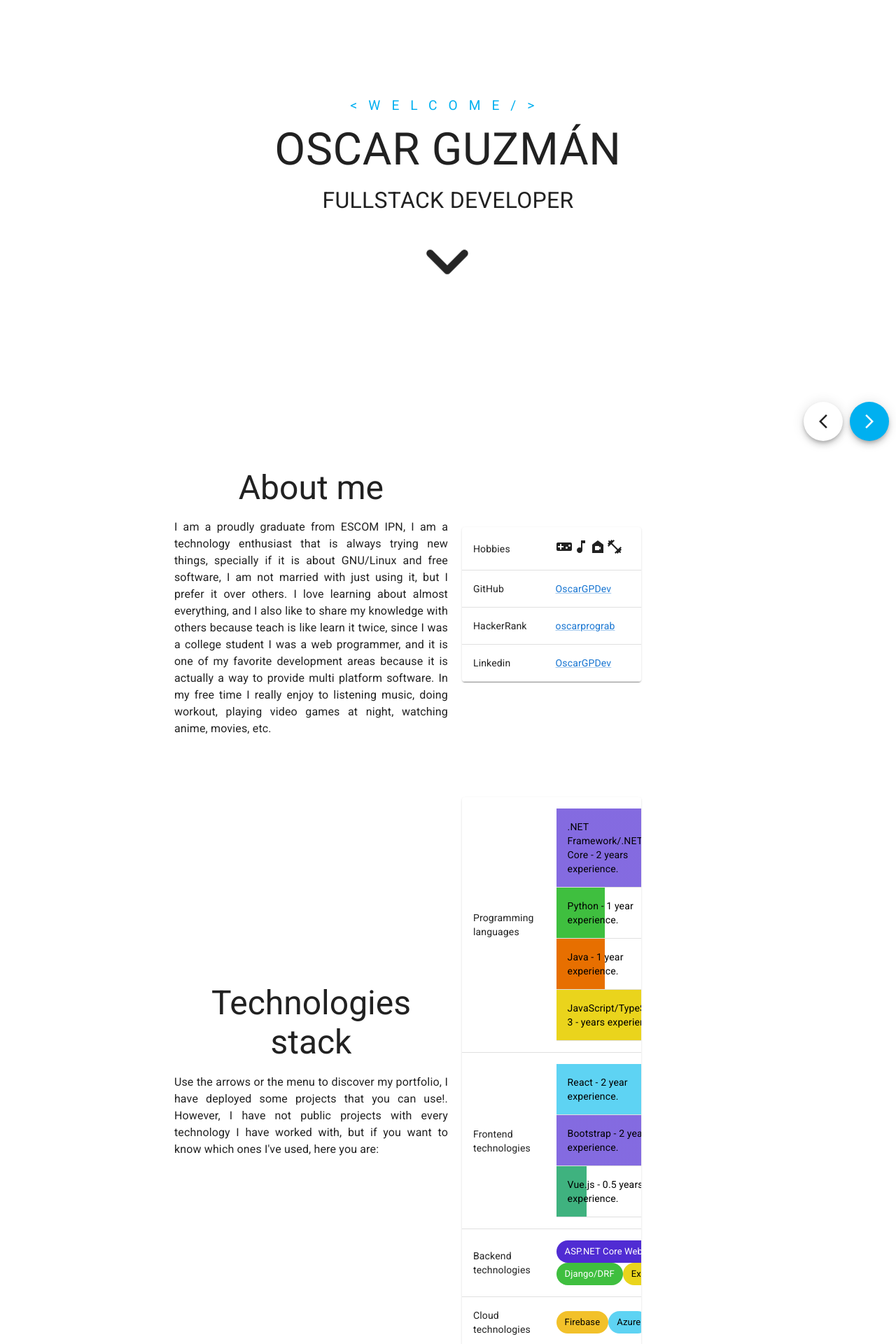
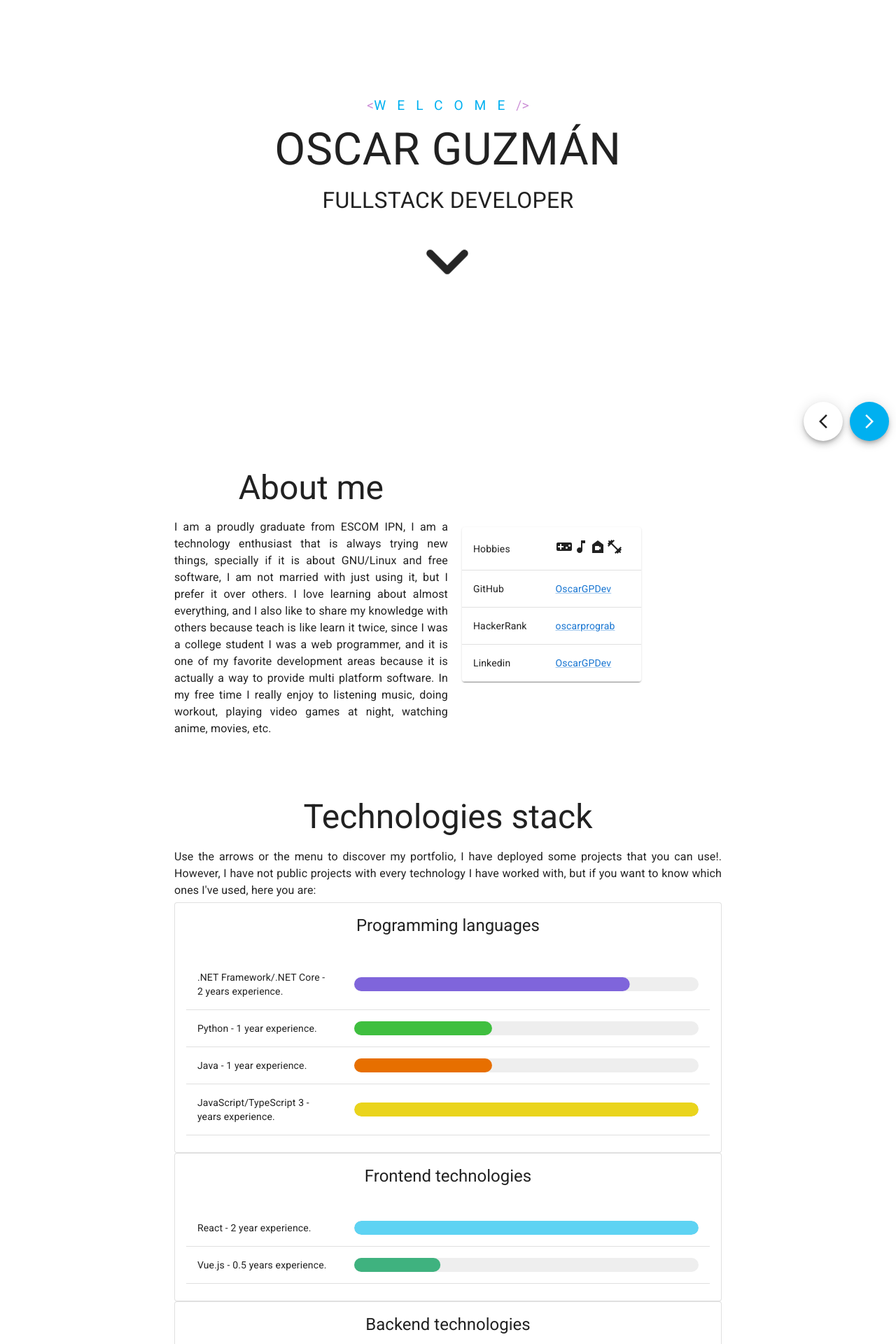
Before and after one commit to OscarGPDev/OscarGPDev, a React (Create React App) app: page / in a window 1280 px wide. Shown: the part 160-2080 px from the top of the page at 70% size. Built offline with nearby package versions, Linux system fonts and the light colour scheme; a web font is replaced by a local one.

Commit message:
Actualización de "about me"

```diff
--- a/src/App.css
+++ b/src/App.css
@@ -1,7 +1,8 @@
 @import url('https://fonts.googleapis.com/css2?family=Fira+Sans+Condensed:ital,wght@1,900&display=swap');
+
 .App {
     text-align: center;
-  margin:0;
+    margin: 0;
 }
 
 .App-logo {
@@ -38,20 +39,22 @@
         transform: rotate(360deg);
     }
 }
-.fira-text{
+
+.fira-text {
     font-family: 'Fira Sans Condensed', sans-serif;
-  letter-spacing: 0.5rem;
     text-transform: uppercase;
 }
+
+.spacing-text {
+    letter-spacing: 0.5rem;
+}
+
 .scroll-down {
-  /*position: absolute;*/
     bottom: 10px;
     display: block;
     text-align: center;
-  /*font-size: 10vmax;*/
-  z-index: 100;
     text-decoration: none;
-  text-shadow: 0;
+    text-shadow: none;
     width: 13px;
     height: 13px;
     border-bottom: 2px solid #fff;
@@ -62,24 +65,66 @@
     -moz-transform: translate(-50%, 0%) rotate(45deg);
     transform: translate(-50%, 0%) rotate(45deg);
     -webkit-animation: fade_move_down 4s ease-in-out infinite;
-  -moz-animation:    fade_move_down 4s ease-in-out infinite;
-  animation:         fade_move_down 4s ease-in-out infinite;
+    -moz-animation: fade_move_down 4s ease-in-out infinite;
+    animation: fade_move_down 4s ease-in-out infinite;
 }
 
 
 /*animated scroll arrow animation*/
 @-webkit-keyframes fade_move_down {
-  0%   { -webkit-transform:translate(0,-10px) rotate(0deg); opacity: 0;  }
-  50%  { opacity: 1;  }
-  100% { -webkit-transform:translate(0,10px) rotate(0deg); opacity: 0; }
+    0% {
+        -webkit-transform: translate(0, -10px);
+        opacity: 0;
     }
+    50% {
+        opacity: 1;
+    }
+    100% {
+        -webkit-transform: translate(0, 10px);
+        opacity: 0;
+    }
+}
+
 @-moz-keyframes fade_move_down {
-  0%   { -moz-transform:translate(0,-10px) rotate(0deg); opacity: 0;  }
-  50%  { opacity: 1;  }
-  100% { -moz-transform:translate(0,10px) rotate(0deg); opacity: 0; }
+    0% {
+        -moz-transform: translate(0, -10px);
+        opacity: 0;
     }
+    50% {
+        opacity: 1;
+    }
+    100% {
+        -moz-transform: translate(0, 10px);
+        opacity: 0;
+    }
+}
+
 @keyframes fade_move_down {
-  0%   { transform:translate(0,-10px) rotate(0deg); opacity: 0;  }
-  50%  { opacity: 1;  }
-  100% { transform:translate(0,10px) rotate(0deg); opacity: 0; }
+    0% {
+        transform: translate(0, -10px);
+        opacity: 0;
     }
+    50% {
+        opacity: 1;
+    }
+    100% {
+        transform: translate(0, 10px);
+        opacity: 0;
+    }
+}
+
+@keyframes enter {
+    0% {
+        color: transparent;
+    }
+    100% {
+        color: attr(data-color color);
+    }
+}
+
+
+.title-text-enter {
+    animation: enter;
+    animation-duration: 5s;
+    animation-iteration-count: 1;
+}
--- a/src/components/MainHeader/MainHeader.js
+++ b/src/components/MainHeader/MainHeader.js
@@ -32,7 +32,6 @@ const MainHeader = () => {
     };
     const navLinkStyles = {
         display: "block",
-        // margin: "0.5rem 0",
         textDecoration: "none",
     };
 
--- a/src/pages/AboutMe.js
+++ b/src/pages/AboutMe.js
@@ -1,20 +1,23 @@
 import {
+    Card,
+    CardContent,
+    CardHeader,
     Chip,
     Fade,
     Grid,
+    LinearProgress,
+    linearProgressClasses,
     Link,
     Paper,
     Table,
     TableBody,
     TableCell,
     TableContainer,
-    TableHead,
     TableRow
 } from "@mui/material";
 import Typography from "@mui/material/Typography";
 import {useTranslation} from "react-i18next";
-import {CameraIndoor, FitnessCenter, MusicNote, VideogameAsset, KeyboardArrowDownRounded} from "@mui/icons-material";
-//import Background from "/wallhaven-p822gp.jpg"
+import {CameraIndoor, FitnessCenter, KeyboardArrowDownRounded, MusicNote, VideogameAsset} from "@mui/icons-material";
 
 const AboutMe = () => {
     const {t: translation} = useTranslation();
@@ -26,11 +29,33 @@ const AboutMe = () => {
                       direction="row"
                       justifyContent="center"
                       alignItems="center">
-                    <Grid item xs={12} lg={10} sx={{height:"95vh", display:"flex", justifyContent:"center",alignItems: "center",flexDirection:"column",}}>
-                        <Typography className="fira-text spaced-text" sx={{fontSize:"1.5vmax",color:"#00b0f0",letterSpacing:"1rem"}}>{`<${translation("welcome")}/>`}</Typography>
-                        <Typography className="fira-text" sx={{fontSize:"5vmax"}}>Oscar Guzmán</Typography>
-                        <Typography className="fira-text" sx={{fontSize:"2.5vmax"}}>FullStack developer</Typography>
-                        <KeyboardArrowDownRounded className="scroll-down" sx={{fontSize:"10vmax"}}/>
+                    <Grid item xs={12} lg={10} sx={{
+                        height: "95vh",
+                        display: "flex",
+                        justifyContent: "center",
+                        alignItems: "center",
+                        flexDirection: "column",
+                    }}>
+                        <Grid container item direction="row" justifyContent="center">
+                            <Typography className="fira-text spaced-text title-text-enter" data-color="#00b0f0" sx={{
+                                fontSize: "1.5vmax",
+                                color: "#ce93d8",
+                            }}>{`<`}</Typography>
+                            <Typography className="fira-text spaced-text title-text-enter spacing-text"
+                                        data-color="#00b0f0" sx={{
+                                fontSize: "1.5vmax",
+                                color: "#00b0f0",
+                                letterSpacing: "1rem"
+                            }}>{`${translation("welcome")}`}</Typography>
+                            <Typography className="fira-text spaced-text title-text-enter" data-color="#00b0f0" sx={{
+                                fontSize: "1.5vmax",
+                                color: "#ce93d8",
+
+                            }}>{`/>`}</Typography>
+                        </Grid>
+                        <Typography className="fira-text" sx={{fontSize: "5vmax"}}>Oscar Guzmán</Typography>
+                        <Typography className="fira-text" sx={{fontSize: "2.5vmax"}}>FullStack developer</Typography>
+                        <KeyboardArrowDownRounded className="scroll-down" sx={{fontSize: "10vmax"}}/>
                     </Grid>
                     <Grid item xs={12} lg={5}>
                         <Typography variant="h3" gutterBottom>
@@ -84,7 +109,7 @@ const AboutMe = () => {
                     sx={{marginTop: "10vh", maxWidth: {lg: "80%"}, marginX: "auto",}}
                     justifyContent="center"
                     alignItems="center">
-                    <Grid item xs={12} lg={5}>
+                    <Grid item xs={12} lg={10}>
                         <Typography variant="h3" gutterBottom>
                             {translation('aboutMe_stack_title')}
                         </Typography>
@@ -92,128 +117,158 @@ const AboutMe = () => {
                             {translation('aboutMe_stack_body')}
                         </Typography>
                     </Grid>
-                    <Grid item xs={12} lg={5}>
-                        <TableContainer component={Paper} sx={{
-                            width: {
-                                xs: "100%",
-                                md: "40vw",
-                                lg: "20vw",
-                            },
-                            marginX: {
-                                lg: "20px",
-                            }
-                        }}>
-                            <Table aria-label="simple table">
+                    <Grid item xs={12} lg={10}>
+                        <Card variant="outlined">
+                            <CardHeader title={translation("aboutMe_table_programing_languages")}/>
+                            <CardContent>
+                                <Table>
                                     <TableBody>
                                         <TableRow>
-                                        <TableCell>{translation("aboutMe_table_programing_languages")}</TableCell>
-                                        <TableCell>
-                                            <Table aria-label="simple table" sx={{width: "100%"}}>
-                                                <TableHead>
-                                                    <TableRow>
-                                                    </TableRow>
-                                                </TableHead>
-                                                <TableBody>
-                                                    <TableRow>
-                                                        <TableCell sx={{
-                                                            color: "black",
-                                                            background: "linear-gradient(90deg, rgba(80,44,211,0.7) 0%, rgba(80,44,211,0.7) 80%, rgba(0,0,0,0) 80%) "
-                                                        }}>
+                                            <TableCell sx={{width: "30%"}}>
                                                 .NET Framework/.NET Core -
                                                 2 {translation("years_experience")}.
                                             </TableCell>
-                                                    </TableRow>
-                                                    <TableRow>
-                                                        <TableCell sx={{
-                                                            color: "black",
-                                                            background: "linear-gradient(90deg, rgba(63,191,63,1) 0%, rgba(63,191,63,1) 40%, rgba(0,0,0,0) 40%) "
-                                                        }}>
-                                                            Python - 1 {translation("year_experience")}.
+                                            <TableCell>
+                                                <LinearProgress variant="determinate" value={80} sx={{
+                                                    height: 20,
+                                                    borderRadius: 5,
+                                                    [`&.${linearProgressClasses.colorPrimary}`]: {
+                                                        backgroundColor: "#eee",
+                                                    },
+                                                    [`& .${linearProgressClasses.bar}`]: {
+                                                        borderRadius: 5,
+                                                        backgroundColor: "rgba(80,44,211,0.7)",
+                                                    },
+                                                }}/>
                                             </TableCell>
                                         </TableRow>
                                         <TableRow>
-                                                        <TableCell sx={{
-                                                            color: "black",
-                                                            background: "linear-gradient(90deg, rgba(231,111,0,1) 0%, rgba(231,111,0,1) 40%, rgba(0,0,0,0) 40%) "
-                                                        }}>
-                                                            Java - 1 {translation("year_experience")}.
+                                            <TableCell sx={{width: "30%"}}>
+                                                Python - 1 {translation("year_experience")}.
+                                            </TableCell>
+                                            <TableCell>
+                                                <LinearProgress variant="determinate" value={40} sx={{
+                                                    height: 20,
+                                                    borderRadius: 5,
+                                                    [`&.${linearProgressClasses.colorPrimary}`]: {
+                                                        backgroundColor: "#eee",
+                                                    },
+                                                    [`& .${linearProgressClasses.bar}`]: {
+                                                        borderRadius: 5,
+                                                        backgroundColor: "rgba(63,191,63,1)",
+                                                    },
+                                                }}/>
                                             </TableCell>
                                         </TableRow>
                                         <TableRow>
-                                                        <TableCell sx={{
-                                                            color: "black",
-                                                            background: "linear-gradient(90deg, rgba(234,212,28,1) 0%, rgba(234,212,28,1) 100%, rgba(0,0,0,0) 100%) "
-                                                        }}>
-                                                            JavaScript/TypeScript 3 - {translation("years_experience")}.
+                                            <TableCell>Java - 1 {translation("year_experience")}.</TableCell>
+                                            <TableCell><LinearProgress variant="determinate" value={40} sx={{
+                                                height: 20,
+                                                borderRadius: 5,
+                                                [`&.${linearProgressClasses.colorPrimary}`]: {
+                                                    backgroundColor: "#eee",
+                                                },
+                                                [`& .${linearProgressClasses.bar}`]: {
+                                                    borderRadius: 5,
+                                                    backgroundColor: "rgba(231,111,0,1)",
+                                                },
+                                            }}/></TableCell>
+                                        </TableRow>
+                                        <TableRow>
+                                            <TableCell>JavaScript/TypeScript 3
+                                                - {translation("years_experience")}.</TableCell>
+                                            <TableCell><LinearProgress variant="determinate" value={100} sx={{
+                                                height: 20,
+                                                borderRadius: 5,
+                                                [`&.${linearProgressClasses.colorPrimary}`]: {
+                                                    backgroundColor: "#eee",
+                                                },
+                                                [`& .${linearProgressClasses.bar}`]: {
+                                                    borderRadius: 5,
+                                                    backgroundColor: "rgba(234,212,28,1)",
+                                                },
+                                            }}/></TableCell>
+                                        </TableRow>
+                                    </TableBody>
+                                </Table>
+                            </CardContent>
+                        </Card>
+
+
+                    </Grid>
+                    <Grid item xs={12} lg={10}>
+                        <Card variant="outlined">
+                            <CardHeader title={translation("aboutMe_table_frontend_technologies")}/>
+                            <CardContent>
+                                <Table>
+                                    <TableBody>
+                                        <TableRow>
+                                            <TableCell sx={{width: "30%"}}>
+                                                React - 2 {translation("year_experience")}.
+                                            </TableCell>
+                                            <TableCell>
+                                                <LinearProgress variant="determinate" value={100} sx={{
+                                                    height: 20,
+                                                    borderRadius: 5,
+                                                    [`&.${linearProgressClasses.colorPrimary}`]: {
+                                                        backgroundColor: "#eee",
+                                                    },
+                                                    [`& .${linearProgressClasses.bar}`]: {
+                                                        borderRadius: 5,
+                                                        backgroundColor: "rgba(94,211,243,1)",
+                                                    },
+                                                }}/>
+                                            </TableCell>
+                                        </TableRow>
+                                        <TableRow>
+                                            <TableCell sx={{width: "30%"}}>
+                                                Vue.js - 0.5 {translation("years_experience")}.
+                                            </TableCell>
+                                            <TableCell>
+                                                <LinearProgress variant="determinate" value={25} sx={{
+                                                    height: 20,
+                                                    borderRadius: 5,
+                                                    [`&.${linearProgressClasses.colorPrimary}`]: {
+                                                        backgroundColor: "#eee",
+                                                    },
+                                                    [`& .${linearProgressClasses.bar}`]: {
+                                                        borderRadius: 5,
+                                                        backgroundColor: "rgba(63,178,127,1)",
+                                                    },
+                                                }}/>
                                             </TableCell>
                                         </TableRow>
                                     </TableBody>
                                 </Table>
-                                        </TableCell>
-                                    </TableRow>
-                                    <TableRow>
-                                        <TableCell>{translation("aboutMe_table_frontend_technologies")}</TableCell>
-                                        <TableCell>
-                                            <Table aria-label="simple table" sx={{width: "100%"}}>
-                                                <TableHead>
-                                                    <TableRow>
-                                                    </TableRow>
-                                                </TableHead>
-                                                <TableBody>
-                                                    <TableRow>
-                                                        <TableCell sx={{
-                                                            color: "black",
-                                                            background: "linear-gradient(90deg, rgba(94,211,243,1) 0%, rgba(94,211,243,1) 100%, rgba(0,0,0,0) 100%) "
-                                                        }}>
-                                                            React - 2 {translation("year_experience")}.
-                                                        </TableCell>
-                                                    </TableRow>
-                                                    <TableRow>
-                                                        <TableCell sx={{
-                                                            color: "black",
-                                                            background: "linear-gradient(90deg, rgba(80,44,211,0.7) 0%, rgba(80,44,211,0.7) 100%, rgba(0,0,0,0) 100%) "
-                                                        }}>
-                                                            Bootstrap -
-                                                            2 {translation("years_experience")}.
-                                                        </TableCell>
-                                                    </TableRow>
-                                                    <TableRow>
-                                                        <TableCell sx={{
-                                                            color: "black",
-                                                            background: "linear-gradient(90deg, rgba(63,178,127,1) 0%, rgba(63,178,127,1) 25%, rgba(0,0,0,0) 25%) "
-                                                        }}>
-                                                            Vue.js - 0.5 {translation("years_experience")}.
-                                                        </TableCell>
-                                                    </TableRow>
-
-                                                </TableBody>
-                                            </Table>
-                                        </TableCell>
-                                    </TableRow>
-                                    <TableRow>
-                                        <TableCell>{translation("aboutMe_table_backend_technologies")}</TableCell>
-                                        <TableCell>
+                            </CardContent>
+                        </Card>
+                    </Grid>
+                    <Grid item xs={12} lg={10}>
+                        <Card variant="outlined">
+                            <CardHeader title={translation("aboutMe_table_backend_technologies")}/>
+                            <CardContent>
                                 <Chip label="ASP.NET Core Web API"
                                       sx={{color: "white", backgroundColor: "#502CD3"}}/>
                                 <Chip label="Django/DRF"
                                       sx={{color: "white", backgroundColor: "#3FBF3F"}}/>
                                 <Chip label="Express" sx={{color: "black", backgroundColor: "#EAD41C"}}/>
-                                        </TableCell>
-                                    </TableRow>
-                                    <TableRow>
-                                        <TableCell>{translation("aboutMe_table_cloud_technologies")}</TableCell>
-                                        <TableCell>
+                            </CardContent>
+                        </Card>
+                    </Grid>
+                    <Grid item xs={12} lg={10}>
+                        <Card variant="outlined">
+                            <CardHeader title={translation("aboutMe_table_cloud_technologies")}/>
+                            <CardContent>
                                 <Chip label="Firebase" sx={{color: "black", backgroundColor: "#F2C12A"}}/>
-                                            <Chip label="Azure" sx={{color: "black", backgroundColor: "rgba(94,211,243,1)"}}/>
-                                        </TableCell>
-                                    </TableRow>
-                                </TableBody>
-                            </Table>
-                        </TableContainer>
+                                <Chip label="Azure (AZ-900)"
+                                      sx={{color: "black", backgroundColor: "rgba(94,211,243,1)"}}/>
+                            </CardContent>
+                        </Card>
                     </Grid>
                 </Grid>
             </Paper>
         </Fade>
-    );
+    )
+        ;
 };
 export default AboutMe;
```
Lines whose indentation alone changed are shown as unchanged.
